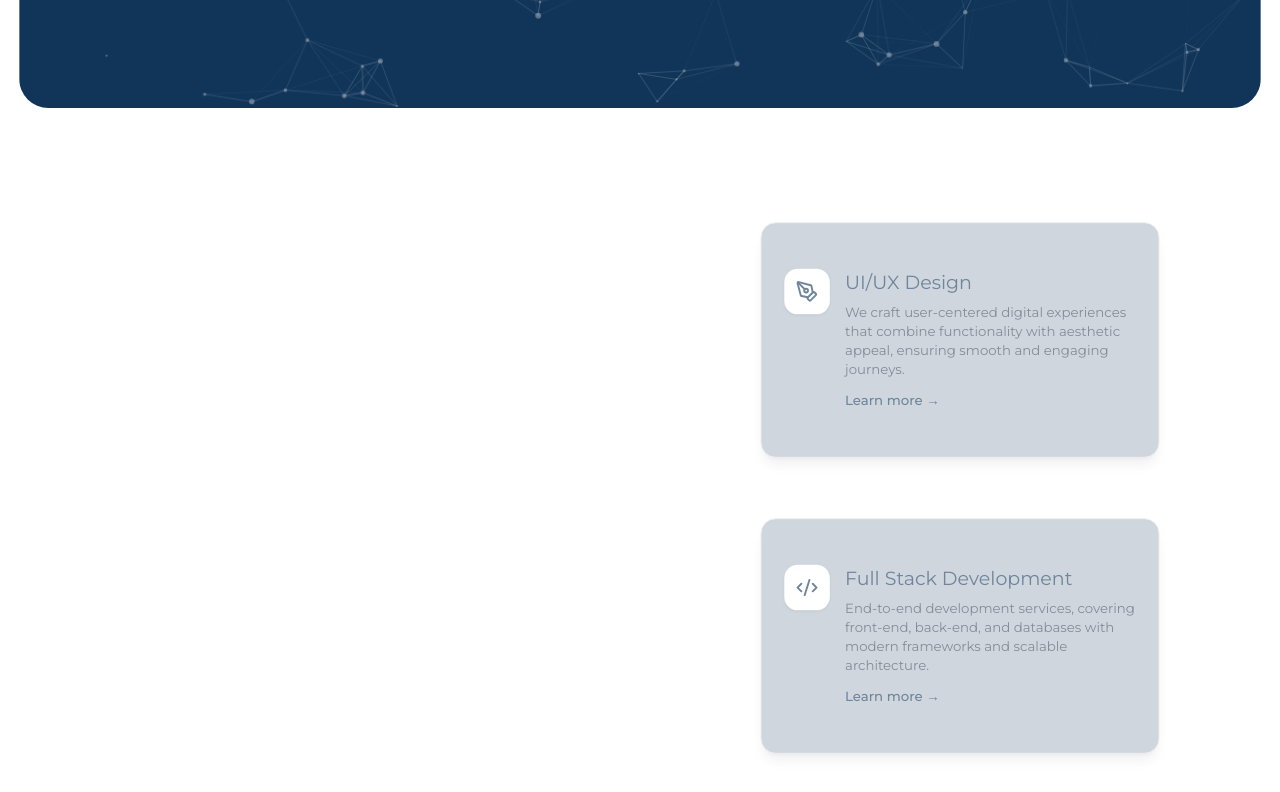
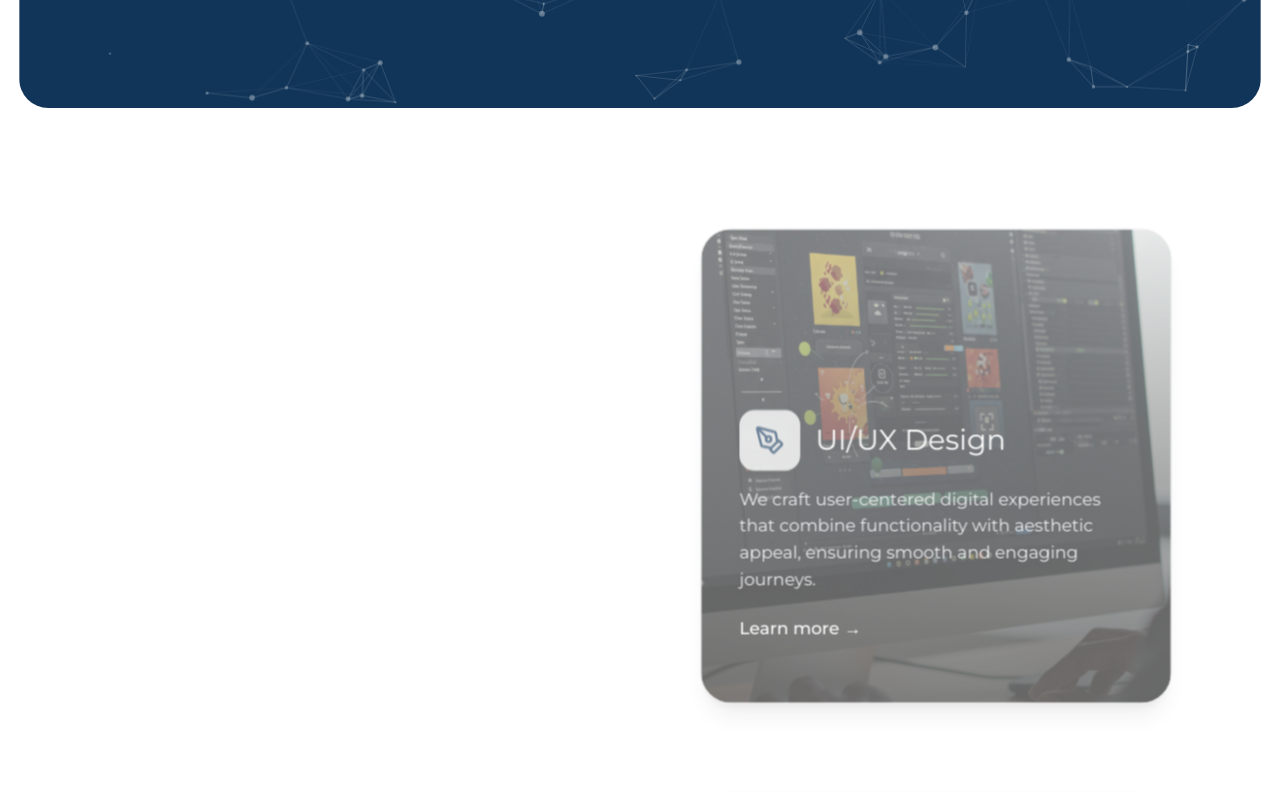
Before and after one commit to AndroSolutionsPersonal/Andro-Website, a Next.js app: page / in a window 1280 px wide. Shown: the part 680-1472 px from the top of the page. Built offline with nearby package versions, Linux system fonts and the light colour scheme; a web font is replaced by a local one.

Commit message:
Better cards for services

```diff
--- a/components/Services.jsx
+++ b/components/Services.jsx
@@ -1,48 +1,117 @@
 "use client";
+
 import { motion, useScroll, useTransform } from "framer-motion";
 import { useRef } from "react";
 import { Card, CardContent } from "@/components/ui/card";
 import { PenTool, Code2, Users, Briefcase, Palette } from "lucide-react";
+
+// Import images from assets/services
+import uiuxImg from "@/assets/services/UIUX.png";
+import fullstackImg from "@/assets/services/Fullstack.png";
+import smmImg from "@/assets/services/SMM.png";
+import consultancyImg from "@/assets/services/SC.png";
+import graphicImg from "@/assets/services/GD.png";
 
 const services = [
     {
         title: "UI/UX Design",
         description:
             "We craft user-centered digital experiences that combine functionality with aesthetic appeal, ensuring smooth and engaging journeys.",
-        icon: <PenTool className="w-6 h-6 text-primary" />,
-        href: "/services#UIUX"
+        icon: <PenTool className="w-8 h-8 text-primary" />,
+        href: "/services#UIUX",
+        image: uiuxImg,
     },
     {
         title: "Full Stack Development",
         description:
             "End-to-end development services, covering front-end, back-end, and databases with modern frameworks and scalable architecture.",
-        icon: <Code2 className="w-6 h-6 text-primary" />,
-        href: "/services#fullstack"
+        icon: <Code2 className="w-8 h-8 text-primary" />,
+        href: "/services#fullstack",
+        image: fullstackImg,
     },
     {
         title: "Social Media Management",
         description:
             "Boost your brand presence online through tailored social strategies, creative campaigns, and analytics-driven growth.",
-        icon: <Users className="w-6 h-6 text-primary" />,
-        href: "/services#SMM"
+        icon: <Users className="w-8 h-8 text-primary" />,
+        href: "/services#SMM",
+        image: smmImg,
     },
     {
         title: "Software Consultancy",
         description:
             "We provide expert guidance on system design, optimization, and digital transformation to meet your business needs.",
-        icon: <Briefcase className="w-6 h-6 text-primary" />,
+        icon: <Briefcase className="w-8 h-8 text-primary" />,
         href: "/services#Consultancy",
+        image: consultancyImg,
     },
     {
         title: "Graphic Design",
         description:
             "From logos to full brand identities, we deliver compelling visual content that resonates with your audience.",
-        icon: <Palette className="w-6 h-6 text-primary" />,
-        href: "/services#Graphic"
+        icon: <Palette className="w-8 h-8 text-primary" />,
+        href: "/services#Graphic",
+        image: graphicImg,
     },
 ];
 
-// Helper component for the mobile card animation
+// Shared card design (used for both desktop + mobile)
+const ServiceCard = ({ service, motionProps }) => (
+    <motion.div {...motionProps} className="w-full max-w-[840px]">
+        <Card
+            className="relative w-full h-[400px] sm:h-[500px] lg:h-[500px] rounded-4xl overflow-hidden group shadow-xl"
+            style={{
+                backgroundImage: `url(${service.image.src})`,
+                backgroundSize: "cover",
+                backgroundPosition: "center",
+            }}
+        >
+            {/* Gradient overlay */}
+            <div className="absolute inset-0 bg-gradient-to-t from-black/80 via-black/40 to-transparent z-10 transition duration-500 group-hover:from-black/60" />
+
+            <CardContent className="relative z-20 flex flex-col justify-end h-full p-10">
+                <div className="flex items-center space-x-4 mb-4">
+                    <div className="p-4 bg-white/80 backdrop-blur-md rounded-2xl shadow-lg">
+                        {service.icon}
+                    </div>
+                    <h3 className="text-2xl sm:text-3xl font-gilmer text-white drop-shadow-lg">
+                        {service.title}
+                    </h3>
+                </div>
+                <p className="text-base sm:text-lg text-gray-200 font-montserrat drop-shadow-md">
+                    {service.description}
+                </p>
+                <a
+                    href={service.href}
+                    className="inline-flex items-center mt-6 text-lg font-medium text-white hover:text-secondary transition"
+                >
+                    Learn more →
+                </a>
+            </CardContent>
+        </Card>
+    </motion.div>
+);
+
+// Desktop animation wrapper
+const DesktopServiceCard = ({ service }) => {
+    const cardRef = useRef(null);
+    const { scrollYProgress } = useScroll({
+        target: cardRef,
+        offset: ["start center", "end center"],
+    });
+
+    const scale = useTransform(scrollYProgress, [0, 0.4, 0.6, 1], [0.95, 1.05, 1.05, 0.95]);
+    const opacity = useTransform(scrollYProgress, [0, 0.4, 0.6, 1], [0.6, 1, 1, 0.6]);
+
+    return (
+        <ServiceCard
+            service={service}
+            motionProps={{ ref: cardRef, style: { scale, opacity } }}
+        />
+    );
+};
+
+// Mobile animation wrapper (sticky scroll)
 const MobileServiceCard = ({ service, index }) => {
     const cardRef = useRef(null);
     const { scrollYProgress } = useScroll({
@@ -53,154 +122,79 @@ const MobileServiceCard = ({ service, index }) => {
     const y = useTransform(scrollYProgress, [0, 1], ["25%", "0%"]);
     const opacity = useTransform(scrollYProgress, [0, 1], [0, 1]);
 
-    // FIX: Increased top offset to prevent overlap with the sticky header
     const stickyTop = `calc(14rem + ${index * 2.5}rem)`;
 
     return (
-        <motion.div
-            ref={cardRef}
-            style={{
-                position: "sticky",
-                top: stickyTop,
-                zIndex: index + 1,
-                y,
-                opacity,
+        <ServiceCard
+            service={service}
+            motionProps={{
+                ref: cardRef,
+                style: {
+                    position: "sticky",
+                    top: stickyTop,
+                    zIndex: index + 1,
+                    y,
+                    opacity,
+                },
+                className: "mb-10",
             }}
-            className="mb-10"
-        >
-            <Card className="w-full bg-secondary shadow-lg rounded-2xl">
-                <CardContent className="p-6 flex items-start space-x-4">
-                    <div className="p-3 bg-white rounded-xl shadow">
-                        {service.icon}
-                    </div>
-                    <div>
-                        <h3 className="text-lg sm:text-xl font-gilmer text-primary">
-                            {service.title}
-                        </h3>
-                        <p className="text-sm sm:text-base mt-2 text-gray-700 font-montserrat">
-                            {service.description}
-                        </p>
-                        <a
-                            href={service.href}
-                            className="inline-flex items-center mt-3 text-sm font-medium text-primary hover:underline"
-                        >
-                            Learn more →
-                        </a>
-                    </div>
-                </CardContent>
-            </Card>
-        </motion.div>
+        />
     );
 };
-
 
 export default function ServicesSection() {
     const containerRef = useRef(null);
     const { scrollYProgress } = useScroll({
         target: containerRef,
-        offset: ["start end", "end end"], // Adjusted offset for better desktop tracking
+        offset: ["start end", "end end"],
     });
 
-    // Heading + paragraph animation for desktop
     const headingY = useTransform(scrollYProgress, [0.3, 0.1], ["50%", "0%"]);
     const headingOpacity = useTransform(scrollYProgress, [0, 0.1], [0, 1]);
-    const paragraphY = useTransform(scrollYProgress, [0.1, 0.2], ["50%", "0%"]);
-    const paragraphOpacity = useTransform(scrollYProgress, [0.3, 0.4], [0, 1]);
+    const paragraphY = useTransform(scrollYProgress, [0.08, 0.18], ["30%", "0%"]);
+    const paragraphOpacity = useTransform(scrollYProgress, [0.08, 0.18], [0, 1]);
 
     return (
-        <section
-            ref={containerRef}
-            className="relative bg-foreground"
-            id="services"
-        >
-            {/* Desktop layout */}
-            {/* FIX: Added 'items-stretch' to ensure both columns have equal height */}
+        <section ref={containerRef} className="relative bg-foreground" id="services">
+            {/* Desktop */}
             <div className="hidden lg:flex flex-row min-h-screen items-stretch">
                 {/* Left column */}
                 <div className="w-1/2 relative">
                     <div className="sticky top-1/2 -translate-y-1/2 pl-[100px] text-left z-10">
                         <motion.h2
                             style={{ y: headingY, opacity: headingOpacity }}
-                            className="text-3xl sm:text-4xl lg:text-5xl font-gilmer text-primary mb-10"
+                            className="text-4xl lg:text-5xl font-gilmer text-primary mb-10"
                         >
                             Our Services
                         </motion.h2>
                         <motion.p
                             style={{ y: paragraphY, opacity: paragraphOpacity }}
-                            className="max-w-lg text-base sm:text-lg text-secondary-foreground font-montserrat"
+                            className="max-w-lg text-lg text-secondary-foreground font-montserrat"
                         >
                             Discover the range of solutions we provide to help your business
                             thrive in the digital age.
                         </motion.p>
                     </div>
                 </div>
+
                 {/* Right column */}
-                <div className="w-1/2 relative flex flex-col items-center space-y-12 py-24">
-                    {services.map((service, index) => {
-                        const cardRef = useRef(null);
-                        const { scrollYProgress: cardProgress } = useScroll({
-                            target: cardRef,
-                            offset: ["start center", "end center"],
-                        });
-                        const scale = useTransform(
-                            cardProgress,
-                            [0, 0.4, 0.6, 1],
-                            [0.95, 1.1, 1.1, 0.95]
-                        );
-                        const opacity = useTransform(
-                            cardProgress,
-                            [0, 0.4, 0.6, 1],
-                            [0.6, 1, 1, 0.6]
-                        );
-                        return (
-                            <motion.div
-                                ref={cardRef}
-                                key={index}
-                                style={{ scale, opacity }}
-                                className="w-full max-w-[420px]"
-                            >
-                                <Card className="w-full bg-secondary shadow-lg rounded-2xl">
-                                    <CardContent className="p-6 flex items-start space-x-4">
-                                        <div className="p-3 bg-white rounded-xl shadow">
-                                            {service.icon}
-                                        </div>
-                                        <div>
-                                            <h3 className="text-xl font-gilmer text-primary">
-                                                {service.title}
-                                            </h3>
-                                            <p className="text-sm mt-2 text-gray-700 font-montserrat">
-                                                {service.description}
-                                            </p>
-                                            <a
-                                                href={service.href}
-                                                className="inline-flex items-center mt-3 text-sm font-medium text-primary hover:underline"
-                                            >
-                                                Learn more →
-                                            </a>
-                                        </div>
-                                    </CardContent>
-                                </Card>
-                            </motion.div>
-                        );
-                    })}
+                <div className="w-1/2 relative flex flex-col items-start pl-[100px] pr-0 space-y-16 py-24 mr-24">
+                    {services.map((service, index) => (
+                        <DesktopServiceCard key={index} service={service} />
+                    ))}
                 </div>
             </div>
 
-            {/* Mobile Layout */}
+            {/* Mobile */}
             <div className="lg:hidden">
-                {/* Sticky Header for Mobile */}
                 <div className="sticky top-0 z-20 bg-foreground py-10 px-6 text-center">
-                    <h2 className="text-3xl sm:text-4xl font-gilmer text-primary mb-4">
-                        Our Services
-                    </h2>
-                    <p className="max-w-lg mx-auto text-base sm:text-lg text-secondary-foreground font-montserrat">
+                    <h2 className="text-3xl font-gilmer text-primary mb-4">Our Services</h2>
+                    <p className="max-w-lg mx-auto text-base text-secondary-foreground font-montserrat">
                         Discover the range of solutions we provide to help your business
                         thrive in the digital age.
                     </p>
                 </div>
 
-                {/* Stacking Cards Container for Mobile */}
-                {/* FIX: Reduced bottom padding to lessen space after the last card */}
                 <div className="relative z-10 px-6 pb-12">
                     {services.map((service, index) => (
                         <MobileServiceCard key={index} service={service} index={index} />
```
